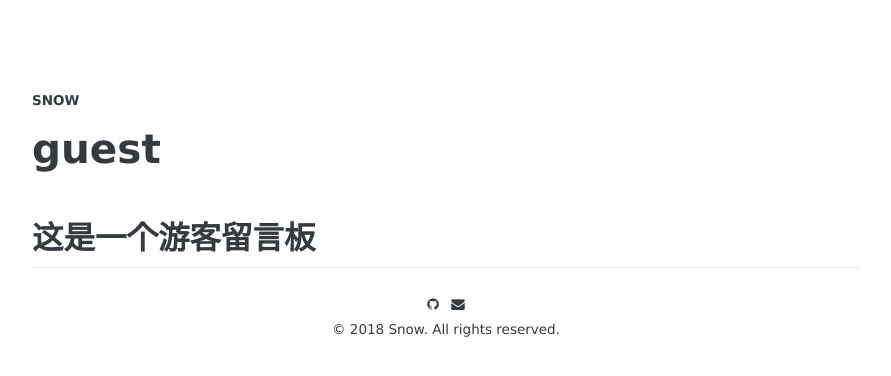
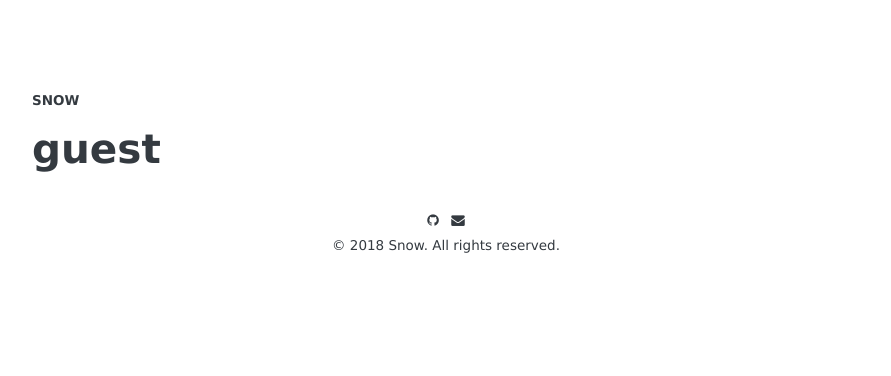
Before and after one commit to hkslover/hkslover.github.io, a Jekyll site: the page built from guest/index.html, in a window 1280 px wide. Shown: the top 376 px of the page, without its empty margins (194-1085 px from the left). Built offline with Jekyll 4.4.1, drawn with Linux system fonts in a browser that asks for light colours; some web fonts are replaced; comment, search, counter and statistics services are not loaded.

Commit message:
Update index.html

```diff
--- a/guest/index.html
+++ b/guest/index.html
@@ -2,8 +2,6 @@
 layout: page
 title: guest
 ---
-
-<h2>这是一个游客留言板</h2>
 
 <div id="gitalk-container"></div>
 <link rel="stylesheet" href="https://unpkg.com/gitalk/dist/gitalk.css">
```
